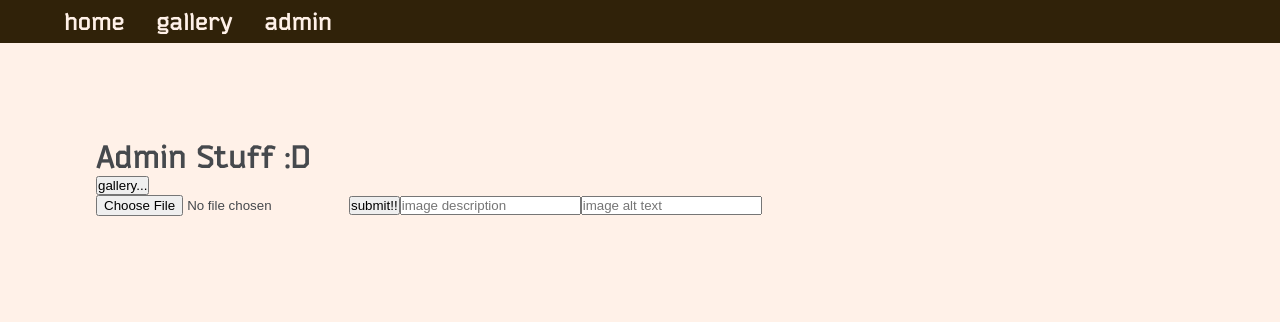
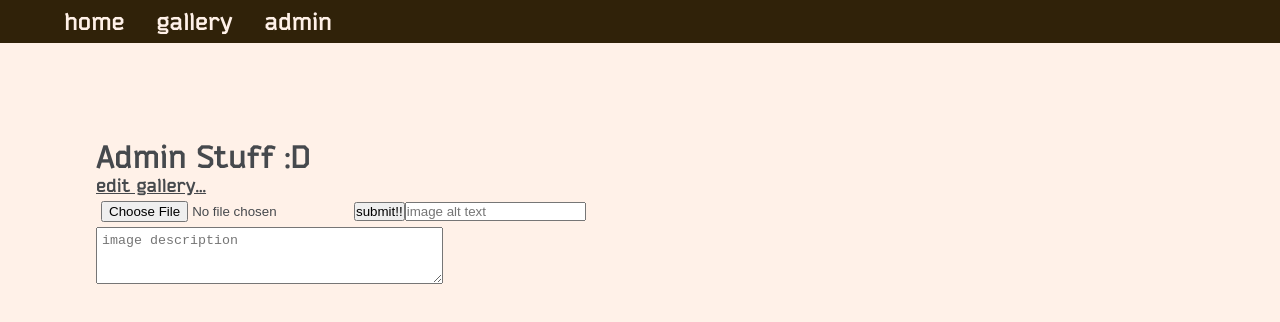
Before and after one commit to Therason/raymod, a Next.js app: page /admin in a window 1280 px wide. Shown: the top 322 px of the page. Built offline with nearby package versions, Linux system fonts and the light colour scheme.

Commit message:
Styling tweaks

```diff
--- a/pages/admin.tsx
+++ b/pages/admin.tsx
@@ -31,6 +31,8 @@ export default function Upload() {
     const data = await res.json()
     console.log(data)
     setUploaded(true)
+    setDescription('')
+    setAlt('')
   }
 
   return (
@@ -38,18 +40,20 @@ export default function Upload() {
       <main className={`${styles.main}`}>
         <h1>Admin Stuff :D</h1>
         {/* UI switcher */}
-        <button onClick={() => setGallery(!gallery)}>{gallery ? 'upload...' : 'gallery...'}</button>
+        <h3 onClick={() => setGallery(!gallery)} style={{ cursor: 'pointer', textDecoration: 'underline' }}>{gallery ? 'upload new image...' : 'edit gallery...'}</h3>
 
         {/* file upload */}
         {!gallery &&
           <div className={styles.upload}>
-            <label>
-              <input type="file" accept="image/*" onChange={selectImage} />
-            </label>
-            <button onClick={handleSubmit}>submit!!</button>
-            {uploaded && <p style={{ color: '#019563' }}>File uploaded successfully!</p>}
-            <input type='text' placeholder='image description' onChange={(e) => setDescription(e.target.value)} />
-            <input type='text' placeholder='image alt text' onChange={(e) => setAlt(e.target.value)} />
+            <div>
+              <label>
+                <input type="file" accept="image/*" onChange={selectImage} />
+              </label>
+              <button onClick={handleSubmit}>submit!!</button>
+              {uploaded && <p style={{ color: '#019563' }}>File uploaded successfully!</p>}
+              <input value={alt} type='text' placeholder='image alt text' onChange={(e) => setAlt(e.target.value)} />
+            </div>
+            <textarea value={description} rows={3} cols={40} placeholder='image description' onChange={(e) => setDescription(e.target.value)} />
           </div>
         }
 
--- a/styles/BigWindow.module.css
+++ b/styles/BigWindow.module.css
@@ -43,6 +43,7 @@
   border-top-color: white;
   border-right-color: #46494d;
   border-bottom-color: #46494d;
+  background: #fff1e8;
 }
 
 .bar {
--- a/styles/Gallery.module.css
+++ b/styles/Gallery.module.css
@@ -12,8 +12,9 @@
 .container {
   display: flex;
   /* justify-content: space-around; */
+  justify-content: center;
   flex-wrap: wrap;
-  gap: 10px;
+  gap: 20px;
   width: 100%;
   margin: 0 auto;
 }
--- a/styles/Upload.module.css
+++ b/styles/Upload.module.css
@@ -1,3 +1,7 @@
 .main {
   padding: 6rem;
 }
+
+.upload > * {
+  padding: 5px;
+}
```
